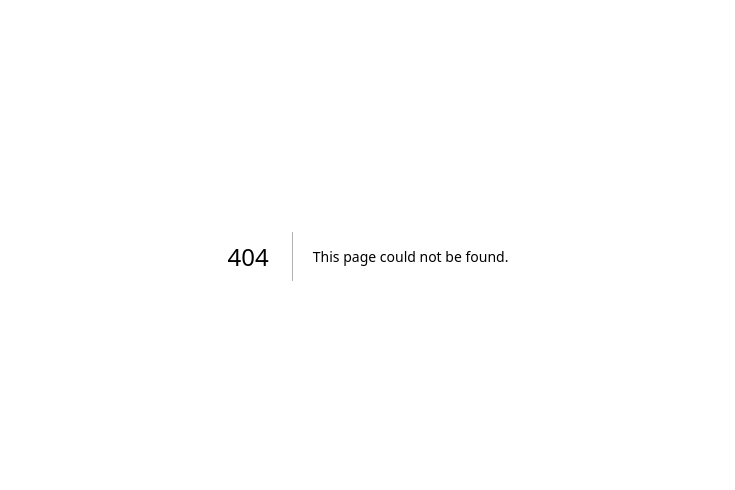
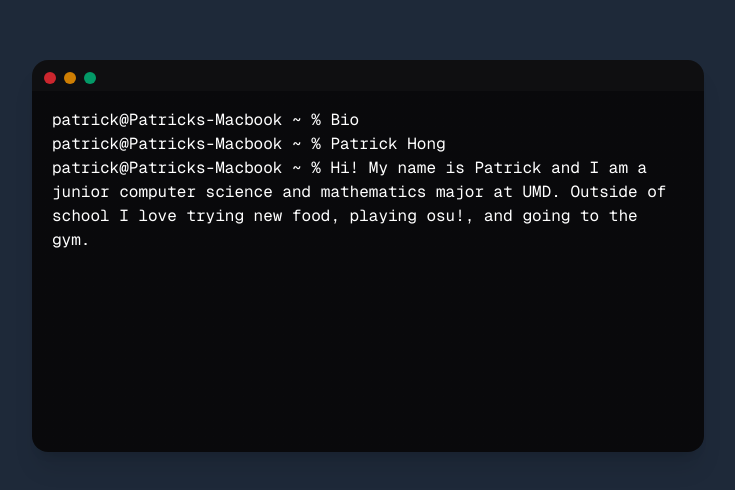
Before and after one commit to Hack4Impact-UMD/seedmoney, a Next.js app: page /kickoff-assignment/patrick-hong in a window 1280 px wide. Before the commit this address had no page. Shown: the part 144-634 px from the top of the page, without its empty margins (272-1007 px from the left). Built offline with nearby package versions, Linux system fonts and the light colour scheme.

Commit message:
patrick bio page

```diff
--- /dev/null
+++ b/app/kickoff-assignment/patrick-hong/page.tsx
@@ -0,0 +1,24 @@
+export default function PatrickPage() {
+  const terminalPrompt = "patrick@Patricks-Macbook ~ %";
+  return (
+    <div className="font-mono flex min-h-screen items-center justify-center bg-gray-800">
+      <div
+        className="relative w-full max-w-2xl rounded-2xl px-5 pt-12 pb-50 text-white shadow-xl
+      bg-linear-to-b from-[#0f0f11] from-8% via-zinc-950 via-8% to-zinc-950"
+      >
+        <div className="absolute top-3 left-3 flex gap-2">
+          <div className="h-3 w-3 rounded-full bg-red-500/80"></div>
+          <div className="h-3 w-3 rounded-full bg-amber-500/80"></div>
+          <div className="h-3 w-3 rounded-full bg-emerald-500/80"></div>
+        </div>
+        <p>{terminalPrompt} Bio</p>
+        <p>{terminalPrompt} Patrick Hong</p>
+        <p>
+          {terminalPrompt} Hi! My name is Patrick and I am a junior computer
+          science and mathematics major at UMD. Outside of school I love trying
+          new food, playing osu!, and going to the gym.
+        </p>
+      </div>
+    </div>
+  );
+}
--- a/package.json
+++ b/package.json
@@ -25,7 +25,7 @@
     "@types/react-dom": "^19",
     "eslint": "^9",
     "eslint-config-next": "16.1.6",
-    "tailwindcss": "^4",
+    "tailwindcss": "^4.1.18",
     "typescript": "^5"
   }
 }
```
